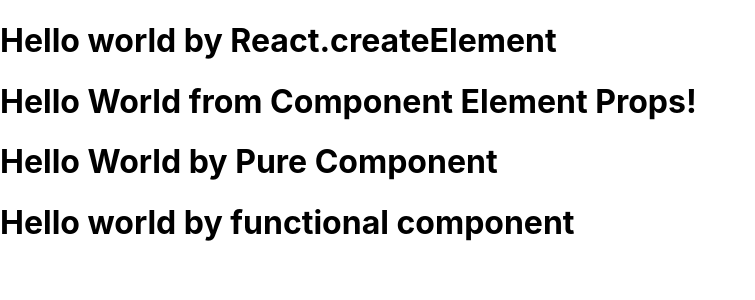
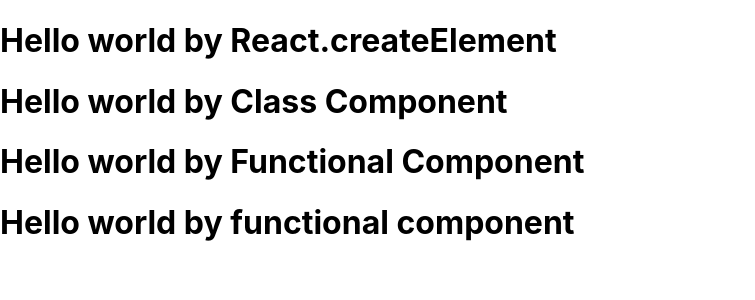
Before and after one commit to dmytro-deintershtein/reactjs-homework, a React (Create React App) app in the folder movie-blog/: page / in a window 1280 px wide. Shown: the top 300 px of the page, without its empty margins (0-755 px from the left). Built offline with nearby package versions, Linux system fonts and the light colour scheme.

Commit message:
naming, added root component for phrases

```diff
--- a/movie-blog/src/App.js
+++ b/movie-blog/src/App.js
@@ -1,23 +1,10 @@
-import React from 'react';
-
-import CreateElement from "./components/create-element";
-import ComponentElement from "./components/component";
-import PureComponentElement from "./components/pure-component";
-import FunctionalComponentElement from "./components/functional-component";
-
-const createElement = React.createElement(
-  'h1',
-  null,
-  'Hello World!'
-)
+import React, {Component} from 'react';
+import GreetingsComponent from './components/GreetingsComponent'
 
 function App() {
   return (
     <div className="App">
-      <CreateElement/>
-      <ComponentElement phrase="Hello World from Component Element Props!"/>
-      <PureComponentElement/>
-      <FunctionalComponentElement/>
+      <GreetingsComponent/>
     </div>
   );
 }
--- a/movie-blog/src/components/component.js
+++ b/movie-blog/src/components/ClassComponent.js
@@ -1,6 +1,6 @@
 import React, {Component} from 'react';
 
-class componentElement extends Component {
+class ComponentElement extends Component {
   render() {
     return (
       <h1 className="component-based">
@@ -10,4 +10,4 @@
   }
 }
 
-export default componentElement
+export default ComponentElement
--- /dev/null
+++ b/movie-blog/src/components/CreateElement.js
@@ -0,0 +1,15 @@
+import React, { Component } from 'react'
+
+class CreateElement extends Component {
+  render() {
+    const element = React.createElement(
+      'h1',
+      null,
+      this.props.phrase
+    );
+
+    return element;
+  }
+}
+
+export default CreateElement
--- /dev/null
+++ b/movie-blog/src/components/FunctionalComponent.js
@@ -0,0 +1,9 @@
+import React from 'react';
+
+function FunctionalComponent(props) {
+  return (
+    <h1>{props.phrase}</h1>
+  );
+}
+
+export default FunctionalComponent
--- /dev/null
+++ b/movie-blog/src/components/GreetingsComponent.js
@@ -0,0 +1,19 @@
+import React from 'react';
+
+import CreateElement from "./CreateElement";
+import ComponentElement from "./ClassComponent";
+import PureComponentElement from "./PureComponent";
+import FunctionalComponentElement from "./FunctionalComponent";
+
+function GreetingsComponent() {
+  return (
+    <React.Fragment>
+      <CreateElement phrase="Hello world by React.createElement"/>
+      <ComponentElement phrase="Hello world by Class Component"/>
+      <PureComponentElement phrase="Hello world by Functional Component"/>
+      <FunctionalComponentElement phrase="Hello world by functional component"/>
+    </React.Fragment>
+  );
+}
+
+export default GreetingsComponent;
--- a/movie-blog/src/components/pure-component.js
+++ b/movie-blog/src/components/PureComponent.js
@@ -1,13 +1,13 @@
 import React, { Component } from 'react';
 
-class pureComponentElement extends React.PureComponent {
+class PureComponentElement extends React.PureComponent {
   render() {
     return (
       <h1 className="component-based">
-        Hello World by Pure Component
+        {this.props.phrase}
       </h1>
     )
   }
 }
 
-export default pureComponentElement
+export default PureComponentElement
--- a/movie-blog/src/components/create-element.js
+++ /dev/null
@@ -1,15 +0,0 @@
-import React from 'react';
-
-class createElement extends React.Component {
-  render() {
-    const element = React.createElement(
-      'h1',
-      null,
-      'Hello world by React.createElement'
-    );
-
-    return element;
-  }
-}
-
-export default createElement
--- a/movie-blog/src/components/functional-component.js
+++ /dev/null
@@ -1,11 +0,0 @@
-import React from 'react';
-
-function componentElement() {
-  const phrase = "Hello world by functional component";
-
-  return (
-    <h1>{phrase}</h1>
-  );
-}
-
-export default componentElement
```
